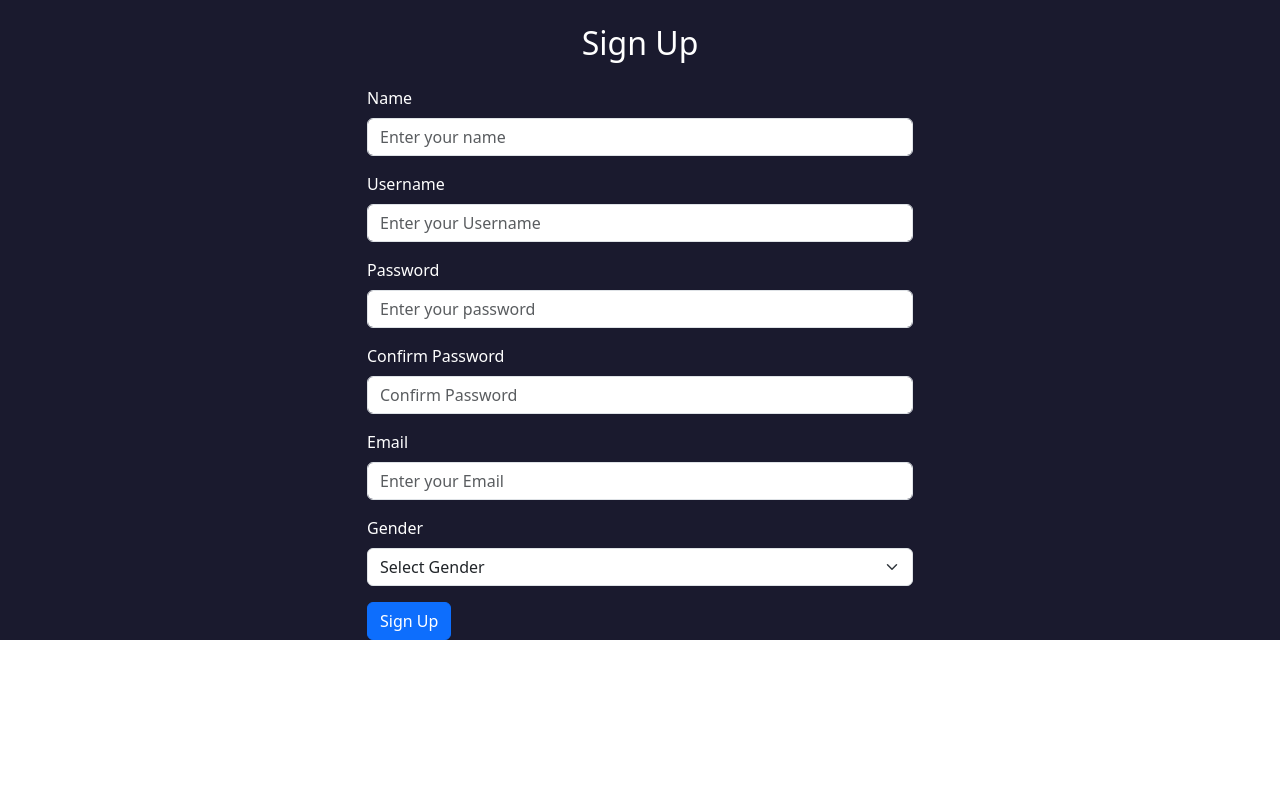
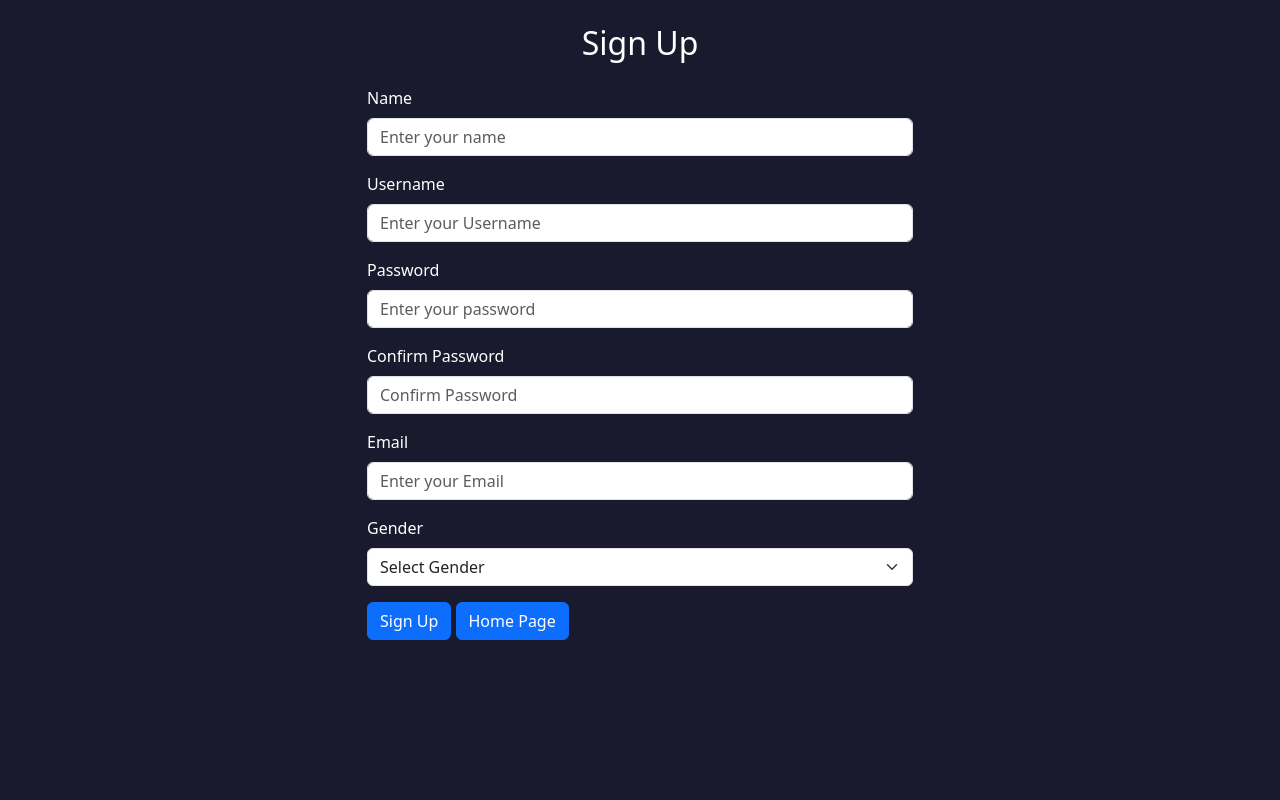
Before and after one commit to a-amrashraf/webprog, a PHP site: page /signin.php in a window 1280 px wide. Run offline with PHP 8.4, Linux system fonts and the light colour scheme.

Commit message:
Update signin.php

```diff
--- a/signin.php
+++ b/signin.php
@@ -7,12 +7,16 @@
     <link href="https://cdn.jsdelivr.net/npm/bootstrap@5.3.2/dist/css/bootstrap.min.css" rel="stylesheet"
         integrity="sha384-T3c6CoIi6uLrA9TneNEoa7RxnatzjcDSCmG1MXxSR1GAsXEV/Dwwykc2MPK8M2HN" crossorigin="anonymous">
     <link rel="stylesheet" href="signin.css">
-
+   <style>
+    body{
+        background-color:#1a1a2e;
+    }
+    </style>
 </head>
 
 <body>
 
-    <div class="main-content" style="background-color:#1a1a2e; color:white;">
+    <div class="main-content" style=" color:white;">
     <div class="container">
         <div class="row">
             <div class="col-md-6 offset-md-3">
@@ -47,6 +51,7 @@
                         </select>
                     </div>
                     <button type="submit" class="btn btn-primary btn-block" name="btn">Sign Up</button>
+                    <button type="button" class="btn btn-primary btn-block" onclick="location.href='index.php';" name="btn">Home Page</button>
                 </form>
             </div>
         </div>
```
